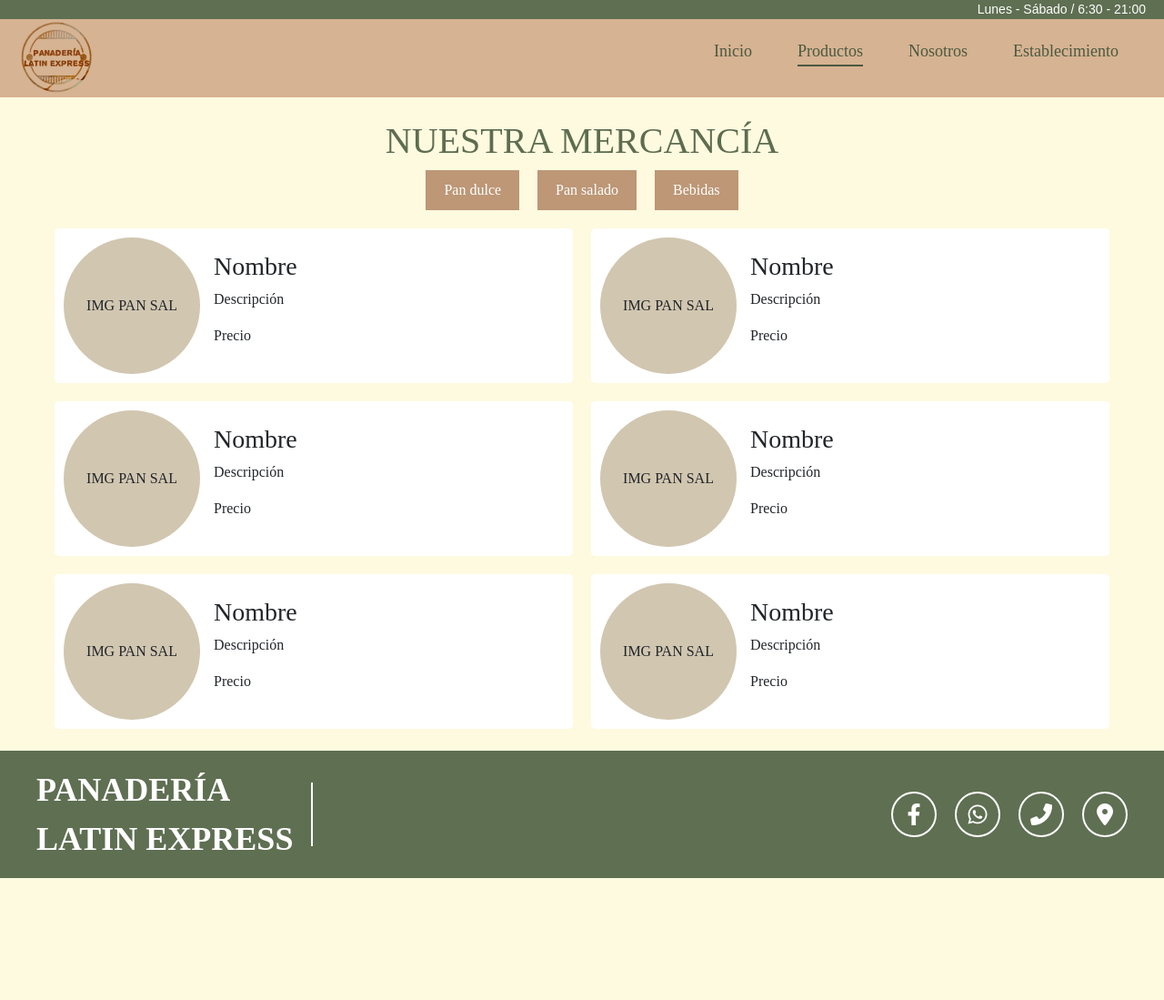
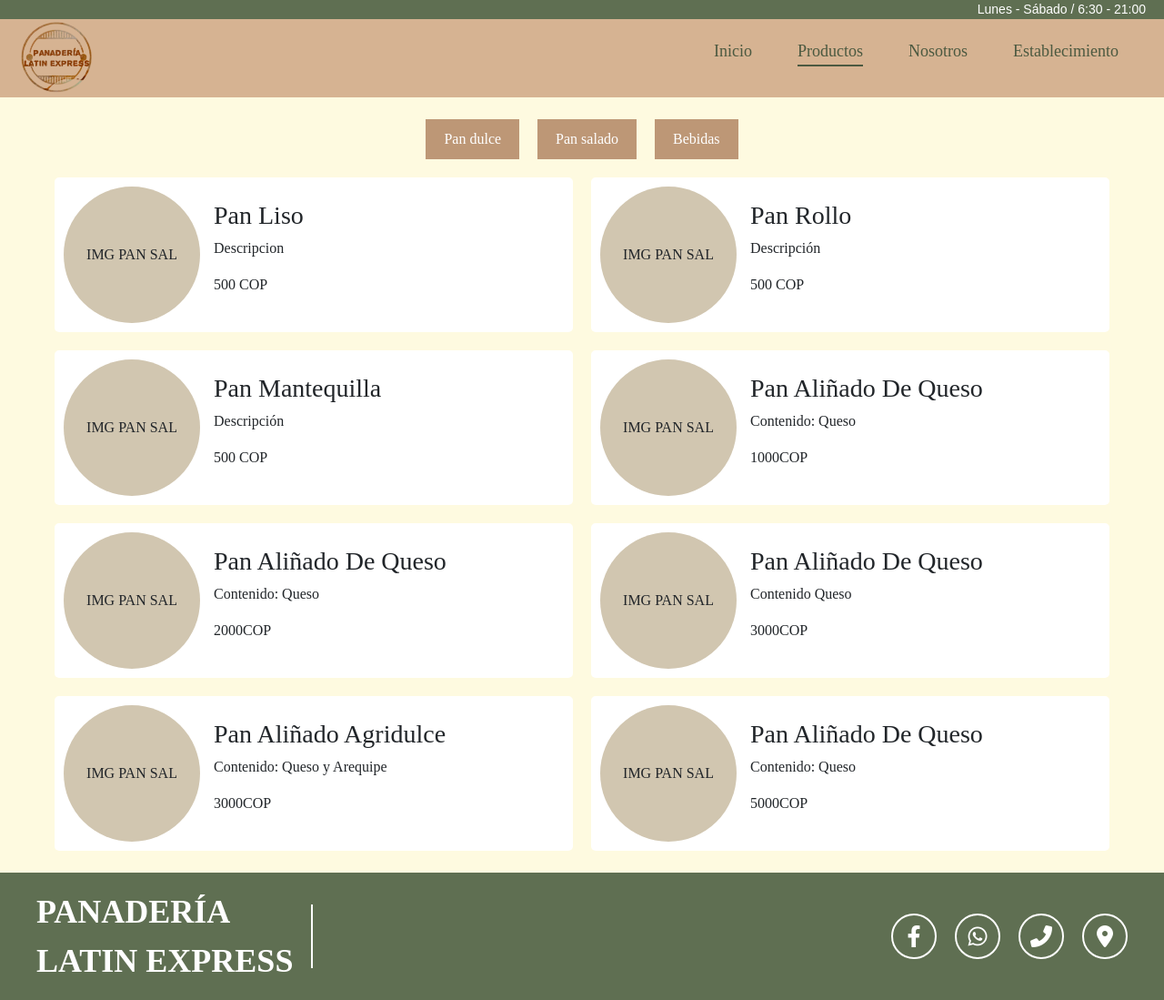
Before and after one commit to JSP10877/PanaderiaProyecto, a plain HTML site: page html/productos_salado.html in a window 1280 px wide. Shown: the whole page at 91% size. Before the commit the page ends 965 px from the top, so only its background shows below. Drawn offline with nearby package versions, Linux system fonts and the light colour scheme; a web font is replaced by a local one.

Commit message:
Cambios Juanito

```diff
--- a/html/productos_salado.html
+++ b/html/productos_salado.html
@@ -45,7 +45,6 @@
     <br>
 
     <main class="container">
-        <h1>NUESTRA MERCANCÍA</h1>
         <div class="product-categories">
             <button class="category-button" onclick="location.href='/html/productos_dulce.html';">Pan dulce</button>
             <button class="category-button" onclick="location.href='/html/productos_salado.html';">Pan salado</button>
@@ -55,49 +54,65 @@
             <div class="product">
                 <div class="product-image">IMG PAN SAL</div>
                 <div class="product-info">
-                    <h3>Nombre</h3>
-                    <p>Descripción</p>
-                    <p>Precio</p>
+                    <h3>Pan Liso</h3>
+                    <p>Descripcion</p>
+                    <p>500 COP</p>
                 </div>
             </div>
             <div class="product">
                 <div class="product-image">IMG PAN SAL</div>
                 <div class="product-info">
-                    <h3>Nombre</h3>
+                    <h3>Pan Rollo</h3>
                     <p>Descripción</p>
-                    <p>Precio</p>
+                    <p>500 COP</p>
                 </div>
             </div>
             <div class="product">
                 <div class="product-image">IMG PAN SAL</div>
                 <div class="product-info">
-                    <h3>Nombre</h3>
+                    <h3>Pan Mantequilla</h3>
                     <p>Descripción</p>
-                    <p>Precio</p>
+                    <p>500 COP</p>
                 </div>
             </div>
             <div class="product">
                 <div class="product-image">IMG PAN SAL</div>
                 <div class="product-info">
-                    <h3>Nombre</h3>
-                    <p>Descripción</p>
-                    <p>Precio</p>
+                    <h3>Pan Aliñado De Queso</h3>
+                    <p>Contenido: Queso</p>
+                    <p>1000COP</p>
                 </div>
             </div>
             <div class="product">
                 <div class="product-image">IMG PAN SAL</div>
                 <div class="product-info">
-                    <h3>Nombre</h3>
-                    <p>Descripción</p>
-                    <p>Precio</p>
+                    <h3>Pan Aliñado De Queso</h3>
+                    <p>Contenido: Queso</p>
+                    <p>2000COP</p>
                 </div>
             </div>
             <div class="product">
                 <div class="product-image">IMG PAN SAL</div>
                 <div class="product-info">
-                    <h3>Nombre</h3>
-                    <p>Descripción</p>
-                    <p>Precio</p>
+                    <h3>Pan Aliñado De Queso</h3>
+                    <p>Contenido Queso</p>
+                    <p>3000COP</p>
+                </div>
+            </div>
+            <div class="product">
+                <div class="product-image">IMG PAN SAL</div>
+                <div class="product-info">
+                    <h3>Pan Aliñado Agridulce</h3>
+                    <p>Contenido: Queso y Arequipe</p>
+                    <p>3000COP</p>
+                </div>
+            </div>
+            <div class="product">
+                <div class="product-image">IMG PAN SAL</div>
+                <div class="product-info">
+                    <h3>Pan Aliñado De Queso</h3>
+                    <p>Contenido: Queso</p>
+                    <p>5000COP</p>
                 </div>
             </div>
         </div>
```
Also changed, not shown: html/productos_bebidas.html (+0 -1 lines), html/productos_dulce.html (+1 -2 lines).
